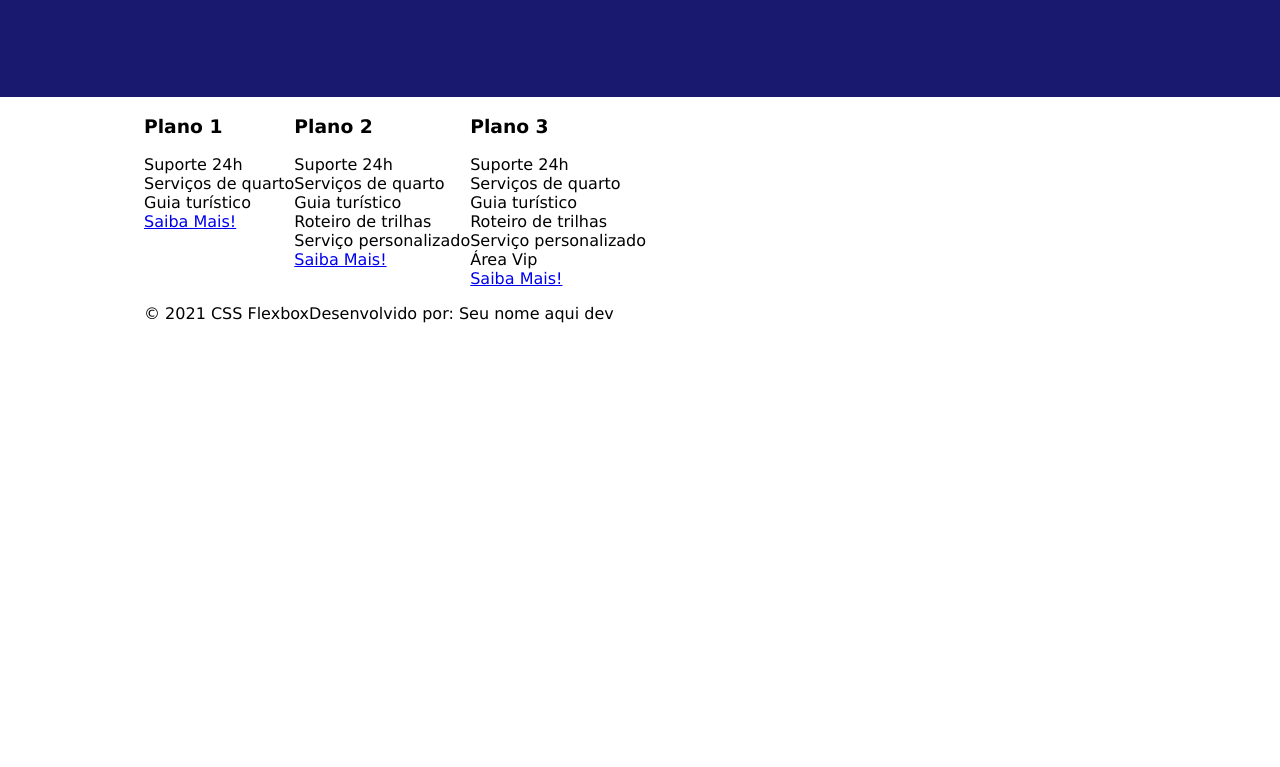
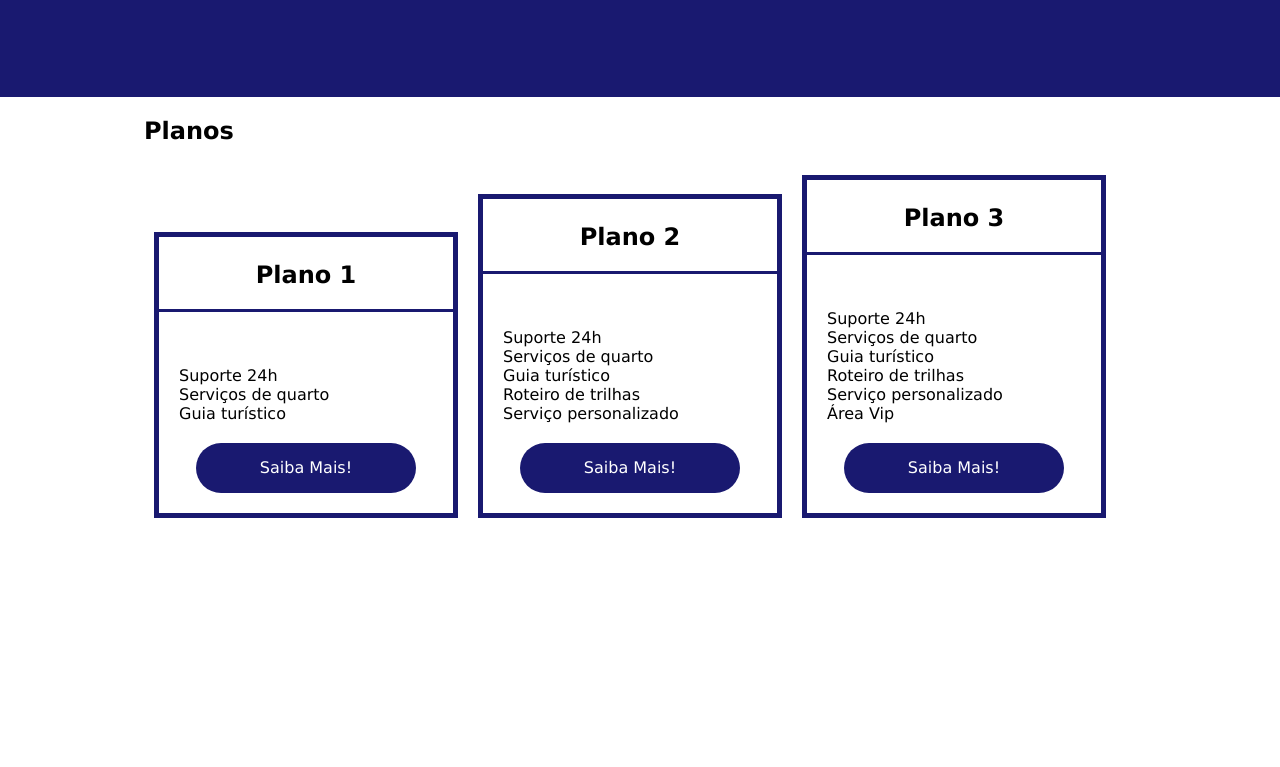
Before and after one commit to rodrigocdpadua/Flex_Turism, a plain HTML site: page index.html in a window 1280 px wide. Shown: the part 1633-2400 px from the top of the page. Before the commit the page ends 1972 px from the top, so only its background shows below. Drawn offline with Linux system fonts and the light colour scheme.

Commit message:
style plans

```diff
--- a/index.html
+++ b/index.html
@@ -22,7 +22,7 @@
         <div class="texto-apresentacao">
             <h1>Flex <br>Turismos</h1>
             <p>O melhor serviço para você!</p>
-            <a href="">Saiba Mais!</a>
+            <a href="" class="btn">Saiba Mais!</a>
         </div>
 
         <div>
@@ -70,19 +70,22 @@
         </div>
     </div>
 
-    <div class="flex-container">
+    <div class="flex-container" id="planos">
 
-        <div>
+        <div><h2>Planos</h2></div>
+
+        <div class="list-planos">
+            <div class="item-plano">
                 <h3>Plano 1</h3>
                 <ul>
                     <li>Suporte 24h</li>
                     <li>Serviços de quarto</li>
                     <li>Guia turístico</li>
                 </ul>
-            <a href="#">Saiba Mais!</a>
+                <a href="#" class="btn">Saiba Mais!</a>
             </div>
 
-        <div>
+            <div class="item-plano">
                 <h3>Plano 2</h3>
                 <ul>
                     <li>Suporte 24h</li>
@@ -91,10 +94,10 @@
                     <li>Roteiro de trilhas</li>
                     <li>Serviço personalizado</li>
                 </ul>
-            <a href="#">Saiba Mais!</a>
+                <a href="#" class="btn">Saiba Mais!</a>
             </div>
 
-        <div>
+            <div class="item-plano">
                 <h3>Plano 3</h3>
                 <ul>
                     <li>Suporte 24h</li>
@@ -104,7 +107,8 @@
                     <li>Serviço personalizado</li>
                     <li>Área Vip</li>
                 </ul>
-            <a href="#">Saiba Mais!</a>
+                <a href="#" class="btn">Saiba Mais!</a>
+            </div>
         </div>
     </div>
 
--- a/style.css
+++ b/style.css
@@ -60,7 +60,7 @@ header .menu{
     font-size: 48px;
     margin-bottom: 10px;
 }
-.texto-apresentacao a{
+.btn{
     background-color: #191970;
     color: #ffffff;
     text-align: center;
@@ -146,3 +146,41 @@ header .menu{
     width: 80%;
     margin: auto;
 }
+
+#planos{
+    flex-direction: column;
+    min-height: 100vh;
+}
+.list-planos{
+    display: flex;
+    align-items: flex-end;
+    padding: 10px;
+}
+.item-plano{
+    flex: 1;
+    border: 5px solid #191970;
+    margin-right: 20px;
+}
+.item-plano .btn{
+    margin: auto;
+    margin-bottom: 20px;
+}
+.item-plano h3{
+    font-size: 24px;
+    display: flex;
+    flex-direction: column;
+    text-align: center;
+}
+.item-plano h3::after{
+    content: "";
+    background-color: #191970;
+    width: 100%;
+    height: 3px;
+    margin-top: 20px;
+    margin-bottom: 10px;
+}
+.item-plano ul{
+    padding: 20px 20px;
+    display: flex;
+    flex-direction: column;
+}
```
Lines whose indentation alone changed are shown as unchanged.
